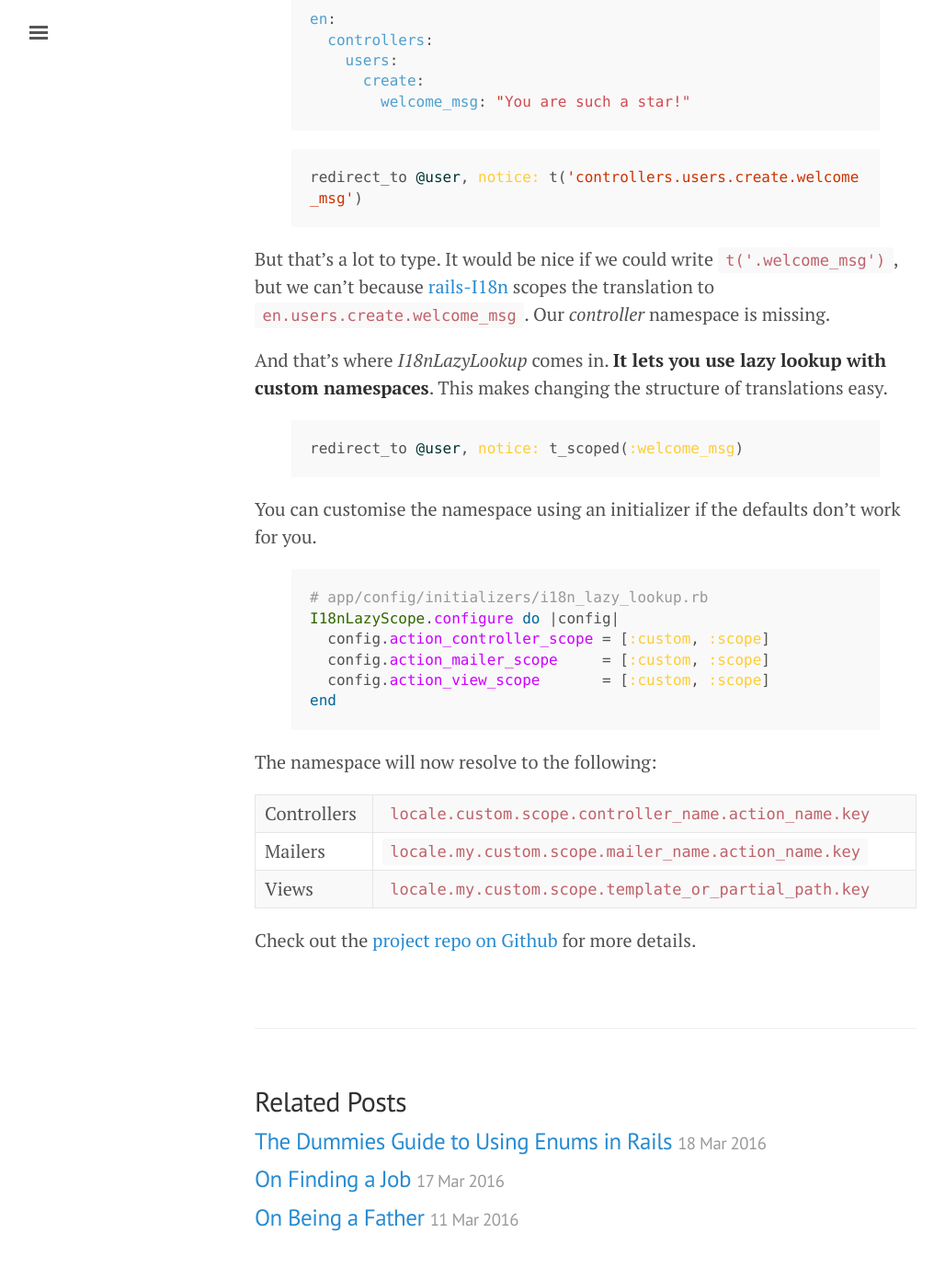
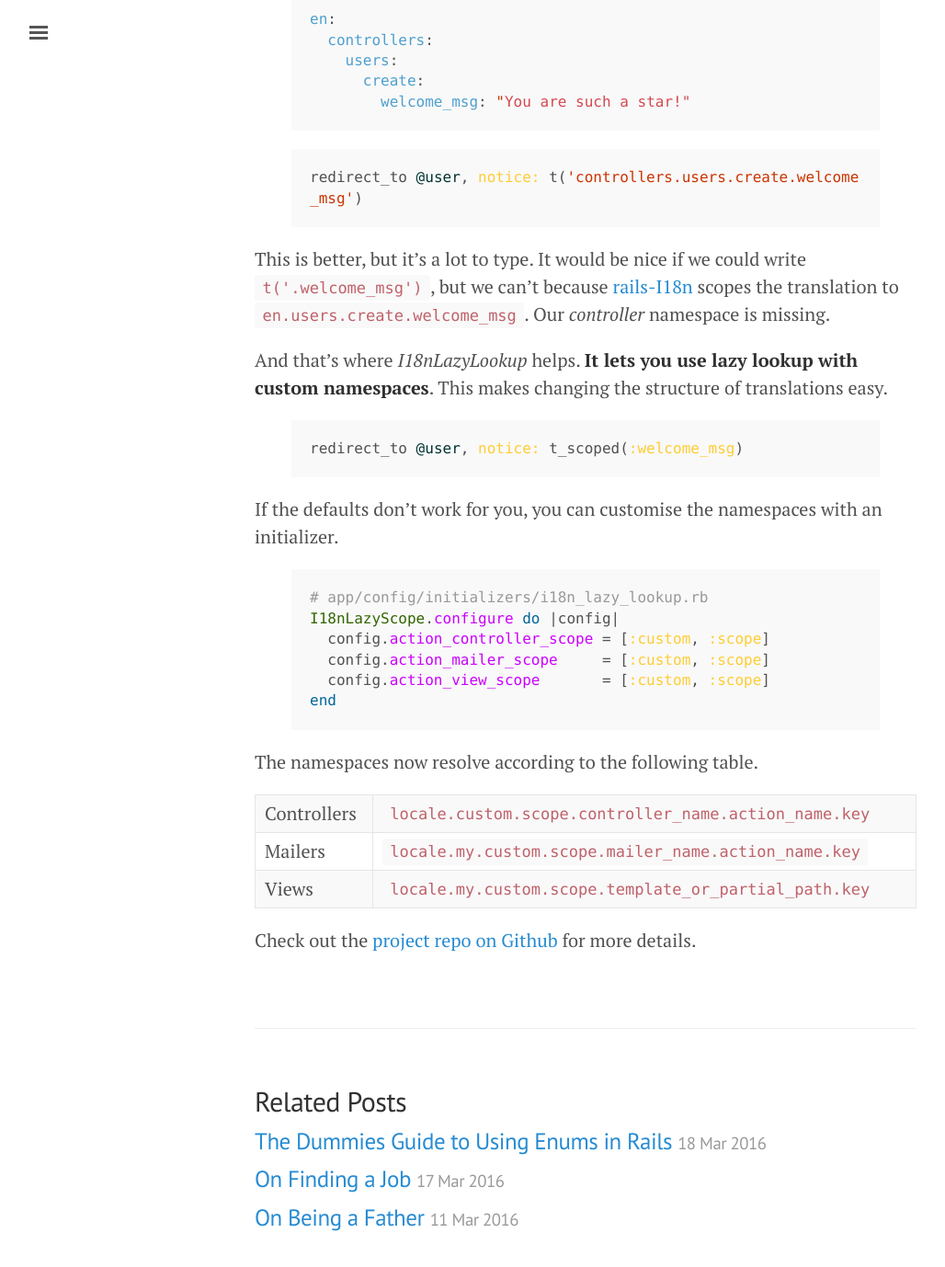
Before and after one commit to abitdodgy/blog, a Jekyll site: the page built from _posts/2015-01-26-introducing-ruby-gem-i18n-lazy-scope.md, in a window 1280 px wide and 1400 px high, scrolled down 1283 px. Shown: the top 1378 px of the window at 92% size, without its empty margins (3-1031 px from the left). Built offline with Jekyll 4.4.1, drawn with Linux system fonts in a browser that asks for light colours; some of the changed text lies outside the part shown.

Commit message:
improves lazy scope post

```diff
--- a/_posts/2015-01-26-introducing-ruby-gem-i18n-lazy-scope.md
+++ b/_posts/2015-01-26-introducing-ruby-gem-i18n-lazy-scope.md
@@ -11,7 +11,7 @@ So, to have my cake and eat it, I wrote [I18nLazyLookup][1]. **It lets you use l
 
 ## How does it work?
 
-The library inserts a **customisable** namespace in the scope between the `locale` and the `resource` keys. The following table shows the differences in bold between I18nLazyLookup and [i18n-rails][3].
+The library inserts a **customisable** namespace in the scope between the `locale` and the `resource` keys. The following table shows the differences (in bold) between I18nLazyLookup and [i18n-rails][3].
 
 | ------------|--------------------------------------------------------------|
 | Controllers | `locale.`**`controllers`**`.controller_name.action_name.key` |
@@ -44,15 +44,15 @@ en:
 redirect_to @user, notice: t('controllers.users.create.welcome_msg')
 {% endhighlight %}
 
-But that's a lot to type. It would be nice if we could write `t('.welcome_msg')`, but we can't because [rails-I18n][3] scopes the translation to `en.users.create.welcome_msg`. Our *controller* namespace is missing.
+This is better, but it's a lot to type. It would be nice if we could write `t('.welcome_msg')`, but we can't because [rails-I18n][3] scopes the translation to `en.users.create.welcome_msg`. Our *controller* namespace is missing.
 
-And that's where *I18nLazyLookup* comes in. **It lets you use lazy lookup with custom namespaces**. This makes changing the structure of translations easy.
+And that's where *I18nLazyLookup* helps. **It lets you use lazy lookup with custom namespaces**. This makes changing the structure of translations easy.
 
 {% highlight ruby %}
 redirect_to @user, notice: t_scoped(:welcome_msg)
 {% endhighlight %}
 
-You can customise the namespace using an initializer if the defaults don't work for you.
+If the defaults don't work for you, you can customise the namespaces with an initializer.
 
 {% highlight ruby %}
 # app/config/initializers/i18n_lazy_lookup.rb
@@ -63,7 +63,7 @@ I18nLazyScope.configure do |config|
 end
 {% endhighlight %}
 
-The namespace will now resolve to the following:
+The namespaces now resolve according to the following table.
 
 |-------------|-------------------------------------------------------|
 | Controllers | `locale.custom.scope.controller_name.action_name.key` |
```
